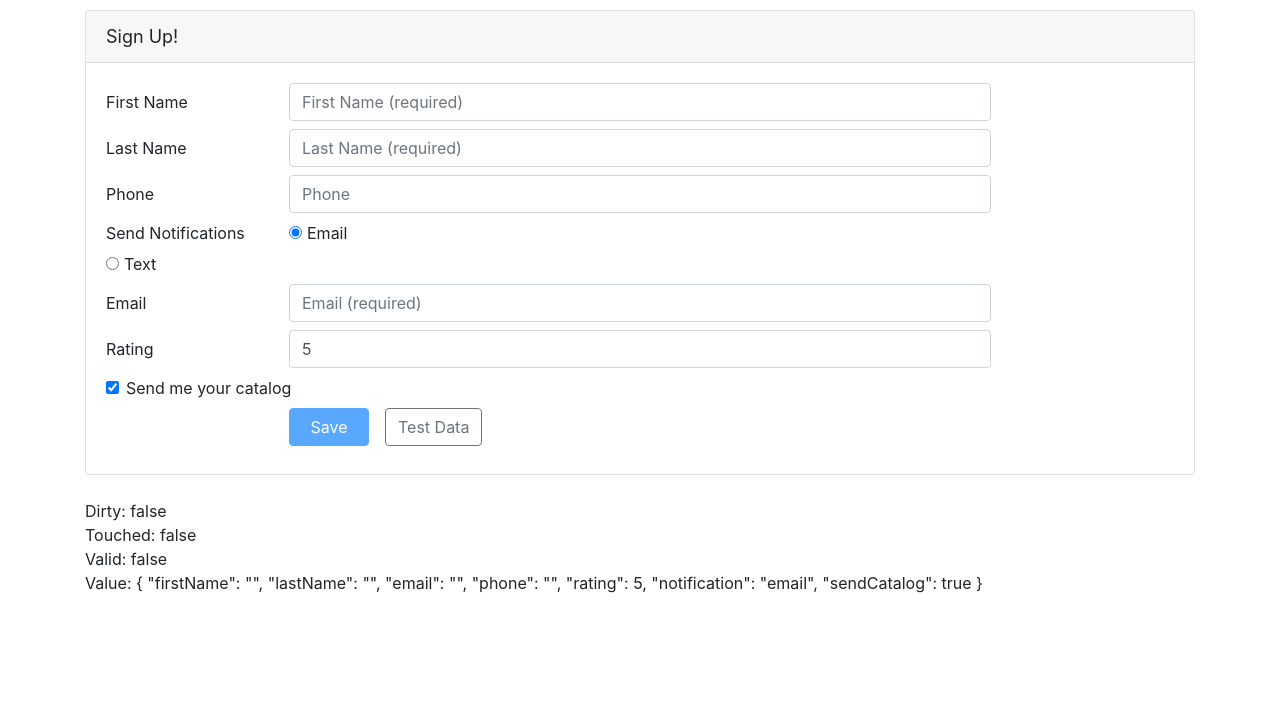
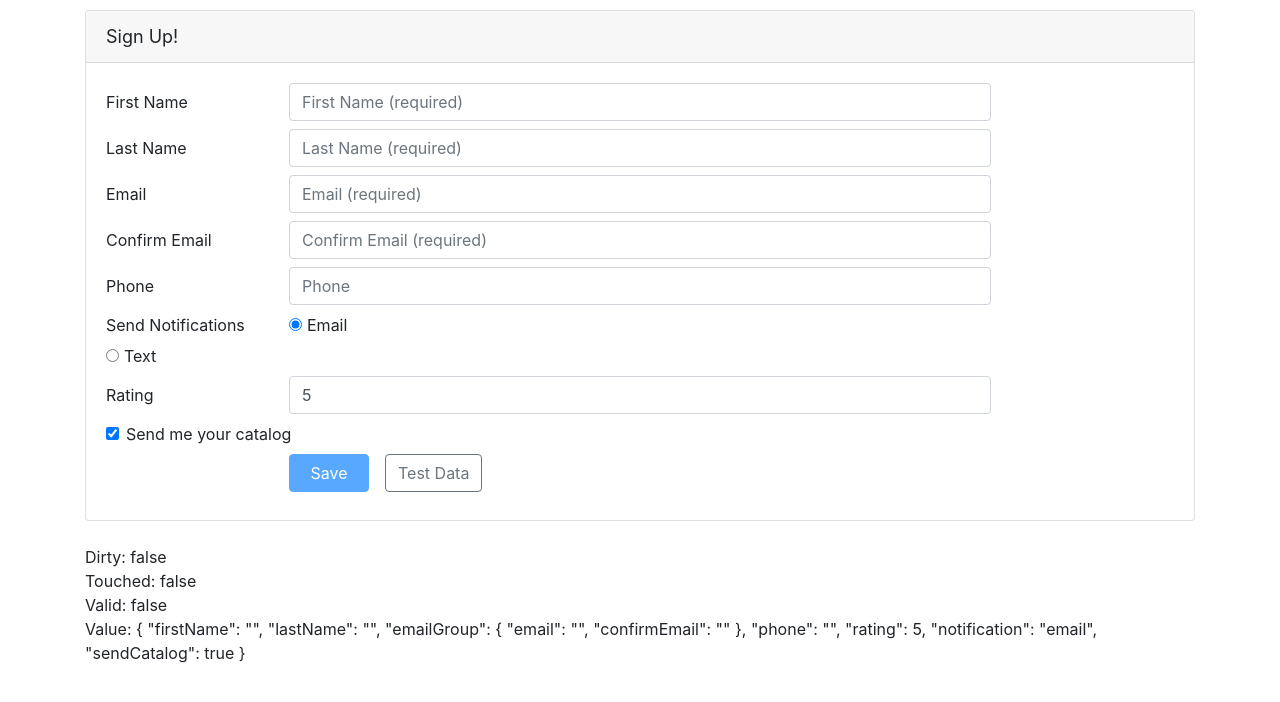
Before and after one commit to thiagodevx/angular-reactive-forms, an Angular app: page / in a window 1280 px wide. Shown: the top 702 px of the page. Built offline with nearby package versions, Linux system fonts and the light colour scheme.

Commit message:
comparing emails validator function

```diff
--- a/src/app/customers/customer.component.html
+++ b/src/app/customers/customer.component.html
@@ -48,6 +48,53 @@
         </div>
       </div>
 
+      <div formGroupName="emailGroup">
+        <div class="form-group row mb-2">
+          <label class="col-md-2 col-form-label"
+                 for="emailId">Email</label>
+          <div class="col-md-8">
+            <input class="form-control"
+                   id="emailId"
+                   type="email"
+                   placeholder="Email (required)"
+                   formControlName="email"
+                   [ngClass]="{'is-invalid': customerForm.get('emailGroup').errors ||
+                                              (customerForm.get('emailGroup.confirmEmail').touched ||
+                                              customerForm.get('emailGroup.confirmEmail').dirty) &&
+                                              !customerForm.get('emailGroup.confirmEmail').valid }" />
+            <span class="invalid-feedback">
+              <span *ngIf="customerForm.get('emailGroup.email').errors?.required">
+                Please enter your email address.
+              </span>
+            </span>
+          </div>
+        </div>
+
+        <div class="form-group row mb-2">
+          <label class="col-md-2 col-form-label"
+                 for="confirmEmailId">Confirm Email</label>
+          <div class="col-md-8">
+            <input class="form-control"
+                   id="confirmEmailId"
+                   type="email"
+                   placeholder="Confirm Email (required)"
+                   formControlName="confirmEmail"
+                   [ngClass]="{'is-invalid': customerForm.get('emailGroup').errors ||
+                                              (customerForm.get('emailGroup.confirmEmail').touched ||
+                                              customerForm.get('emailGroup.confirmEmail').dirty) &&
+                                              !customerForm.get('emailGroup.confirmEmail').valid }" />
+            <span class="invalid-feedback">
+              <span *ngIf="customerForm.get('emailGroup.confirmEmail').errors?.required">
+                Please confirm your email address.
+              </span>
+              <span *ngIf="customerForm.get('emailGroup').errors?.different">
+                Emails are different, please check it out.
+              </span>
+            </span>
+          </div>
+        </div>
+      </div>
+
       <div class="form-group row mb-2">
         <label for="phoneId" class="col-md-2 col-form-label">Phone</label>
         <div class="col-md-8">
@@ -88,26 +135,6 @@
                      (click)="setNotification('text')">Text
             </label>
           </div>
-        </div>
-      </div>
-      <div class="form-group row mb-2">
-        <label class="col-md-2 col-form-label"
-               for="emailId">Email</label>
-        <div class="col-md-8">
-          <input class="form-control"
-                 id="emailId"
-                 type="email"
-                 placeholder="Email (required)"
-                 formControlName="email"
-                 [ngClass]="{'is-invalid': (customerForm.get('email').touched || customerForm.get('email').dirty) && !customerForm.get('email').valid }" />
-          <span class="invalid-feedback">
-            <span *ngIf="customerForm.get('email').errors?.required">
-              Please enter your email address.
-            </span>
-            <span *ngIf="customerForm.get('email').errors?.email">
-              Please enter a valid email address.
-            </span>
-          </span>
         </div>
       </div>
 
--- a/src/app/customers/customer.component.ts
+++ b/src/app/customers/customer.component.ts
@@ -2,7 +2,8 @@ import { Component, OnInit } from '@angular/core';
 import { FormGroup, FormBuilder, Validators } from '@angular/forms';
 
 import { Customer } from './customer';
-import { ratingRangeFrom1To5, ratingRangeFromXToY } from '../number-validator';
+import { ratingRangeFromXToY } from '../number-validator';
+import { compareEmails } from '../email-validator';
 
 @Component({
   selector: 'app-customer',
@@ -20,7 +21,10 @@ export class CustomerComponent implements OnInit {
     this.customerForm = this.fb.group({
       firstName: ['', [Validators.required, Validators.minLength(3)]],
       lastName: ['', [Validators.required, Validators.maxLength(50)]],
-      email: ['', [Validators.required, Validators.email]],
+      emailGroup: this.fb.group({
+        email: ['', [Validators.required, Validators.email]],
+        confirmEmail: ['', [Validators.required]]
+      }, {validator: compareEmails}),
       phone: '',
       rating: [5, ratingRangeFromXToY(1, 5)],
       notification: 'email',
--- /dev/null
+++ b/src/app/email-validator.ts
@@ -0,0 +1,13 @@
+import { AbstractControl } from '@angular/forms';
+
+export const compareEmails = (control: AbstractControl) => {
+  const emailControl = control.get('email');
+  const confirmEmailControl = control.get('confirmEmail');
+  const emailsAreDifferent = emailControl.value !== confirmEmailControl.value;
+  const dirtyControls = emailControl.dirty || confirmEmailControl.dirty;
+  if (emailsAreDifferent && dirtyControls) {
+    return {different: true};
+  } else {
+    return null;
+  }
+};
--- a/src/app/number-validator.ts
+++ b/src/app/number-validator.ts
@@ -21,5 +21,5 @@ export const ratingRangeFromXToY = (min: number, max: number): ValidatorFn => {
     } else {
       return null;
     }
-  }
+  };
 };
```
